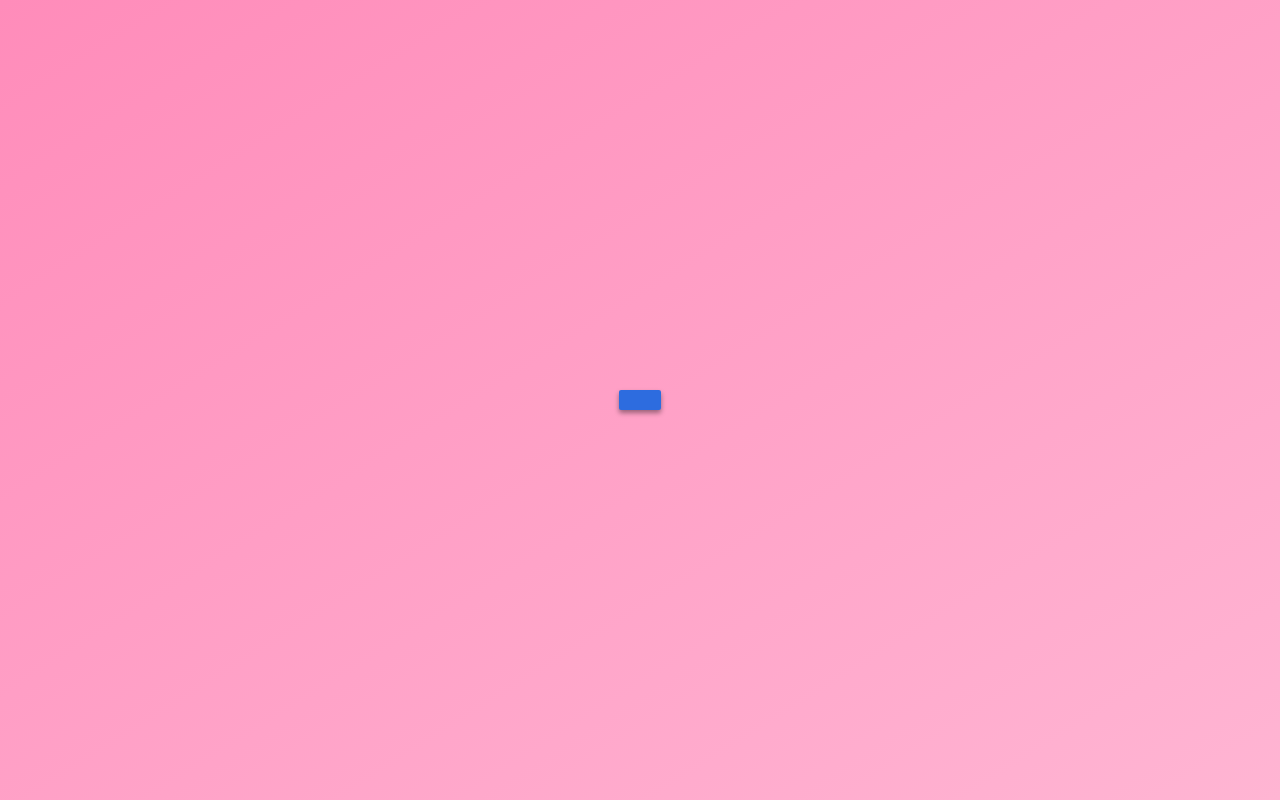
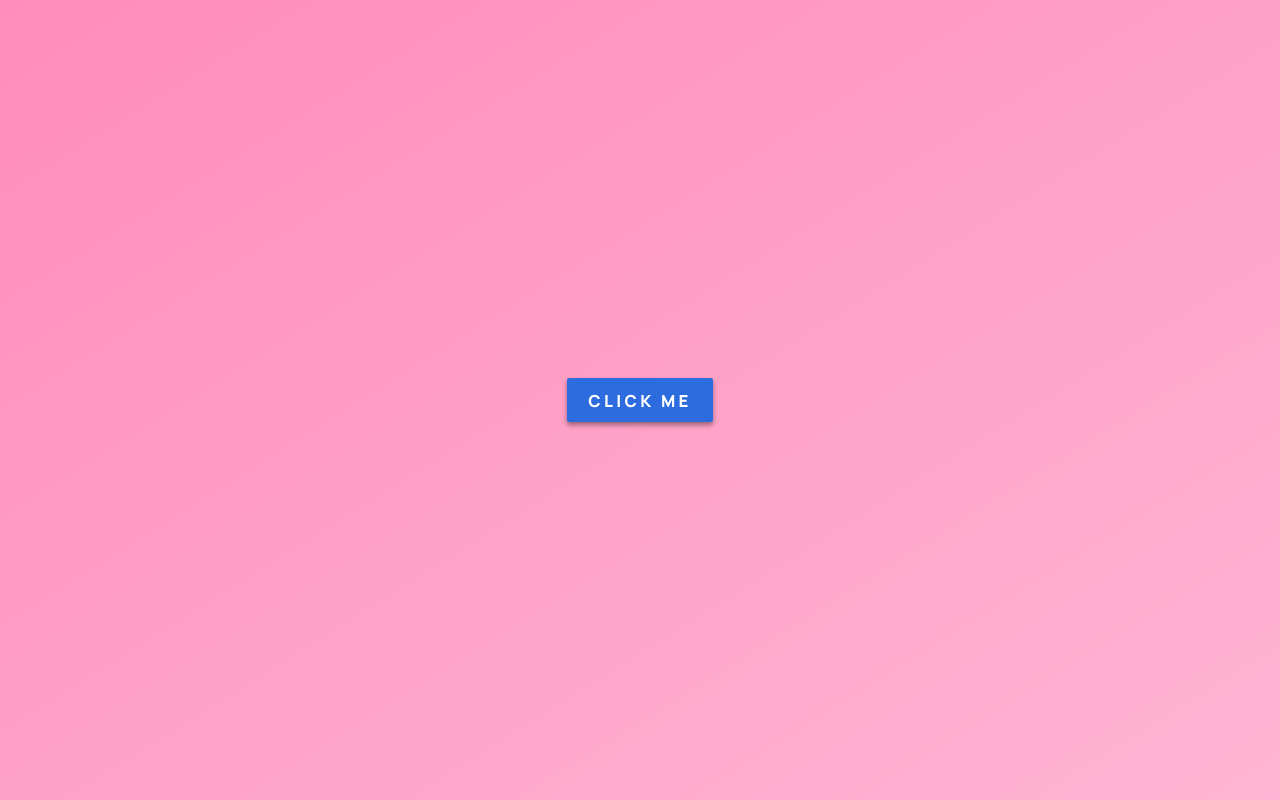
Before and after one commit to benxene/7days-50projects, a Next.js app: page /ripple-button in a window 1280 px wide. Built offline with nearby package versions, Linux system fonts and the light colour scheme.

Commit message:
fixed broken ripple button

```diff
--- a/src/pages/ripple-button.tsx
+++ b/src/pages/ripple-button.tsx
@@ -9,7 +9,7 @@ export default function RippleButtonPage() {
         <title>Ripple Button | 7 Days 50 Projects</title>
       </Head>
       <CenterContainer>
-        <RippleButton />
+        <RippleButton>Click me</RippleButton>
       </CenterContainer>
     </>
   );
```
